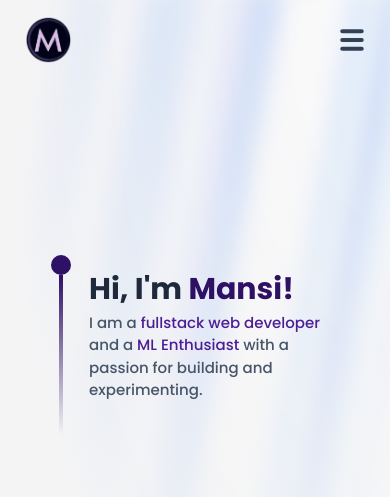
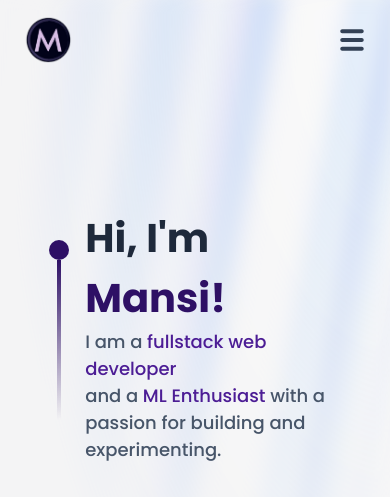
Before and after one commit to mansidhamne/portfolio_mansi, a React (Vite) app: page / in a window 390 px wide. Shown: the top 497 px of the page. Built offline with nearby package versions, Linux system fonts and the light colour scheme.

Commit message:
second commit

```diff
--- a/src/components/Hero.jsx
+++ b/src/components/Hero.jsx
@@ -19,7 +19,7 @@ export default function Hero() {
             }}
             className="relative flex flex-col gap-4 items-center justify-center px-4"
           >
-            <div className={`sm:px-16 px-2 max-w-7xl mx-auto flex flex-col justify-between items-center sm:flex-row sm:items-start gap-5 mt-[100px] lg:mt-0`}>
+            <div className={`sm:px-16 px-2 max-w-7xl mx-auto flex flex-col justify-between items-center sm:flex-row sm:items-start gap-5 mt-[90px] lg:mt-0`}>
            <div className='flex flex-row'>
             <div className='flex flex-col justify-center items-center mt-5 w-[50px]'>
                <div className='w-5 h-5 rounded-full bg-violet-950' />
@@ -45,7 +45,7 @@ export default function Hero() {
               <img
                 src={hero}
                 alt="hero"
-                className="z-50 w-[275px] sm:w-auto hover:cursor-pointer"
+                className="z-50 w-[295px] sm:w-auto hover:cursor-pointer"
               />
             </div>
           </motion.div>
--- a/src/styles.js
+++ b/src/styles.js
@@ -4,9 +4,9 @@ const styles = {
     padding: "sm:px-16 px-6 sm:py-16 py-10",
 
     heroHeadText:
-      "font-bold lg:text-[55px] sm:text-[50px] xs:text-[40px] text-[30px] lg:leading-[98px] mt-8",
+      "font-bold lg:text-[55px] sm:text-[50px] xs:text-[40px] text-[40px] lg:leading-[98px] mt-8",
     heroSubText:
-      "text-[#dfd9ff] font-medium lg:text-[28px] sm:text-[25px] xs:text-[20px] text-[15px] lg:leading-[38px]",
+      "text-[#dfd9ff] font-medium lg:text-[28px] sm:text-[25px] xs:text-[20px] text-[18px] lg:leading-[38px]",
 
     sectionHeadText:
       "text-violet-950 font-black md:text-[60px] sm:text-[50px] xs:text-[40px] text-[30px]",
```
